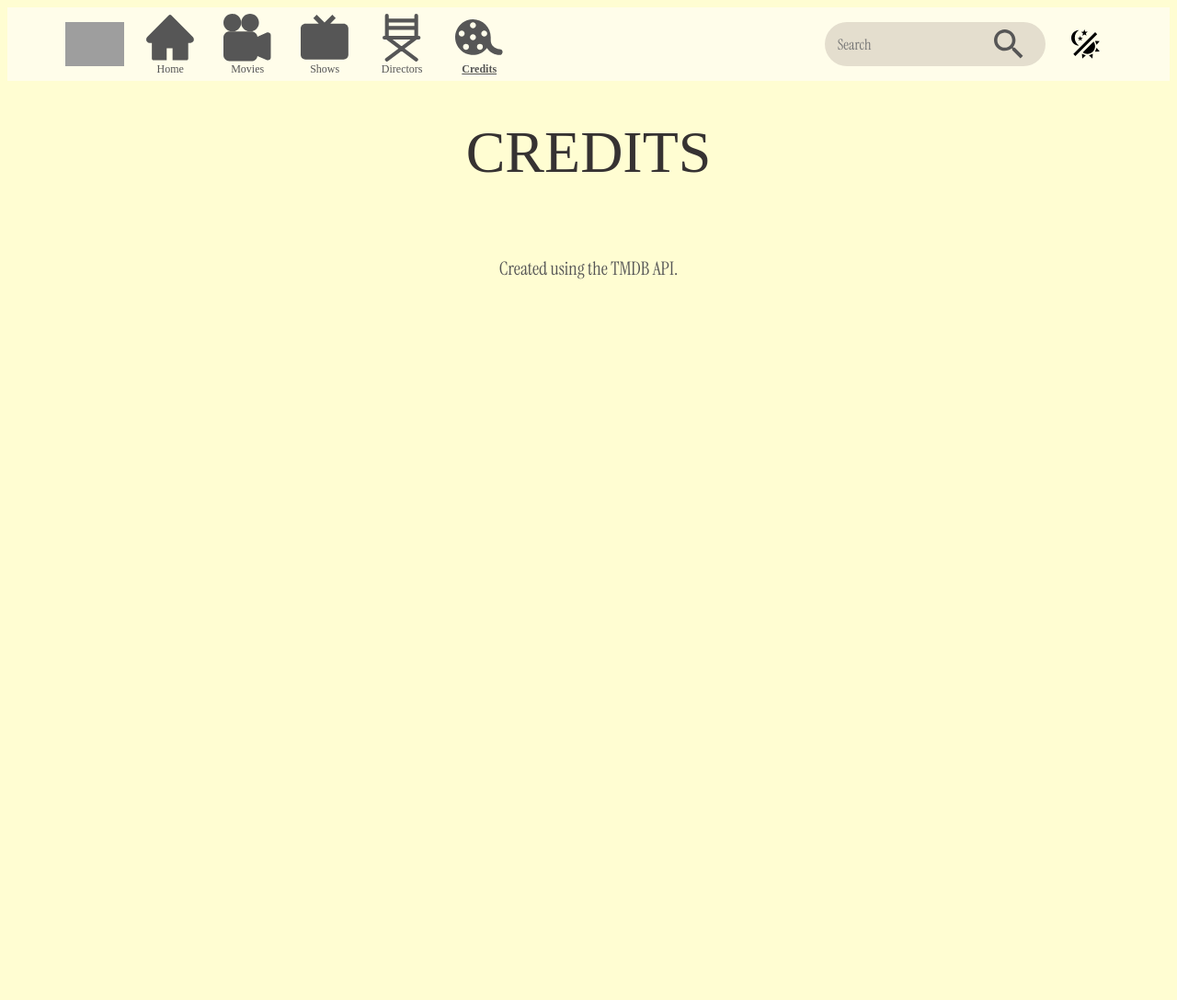
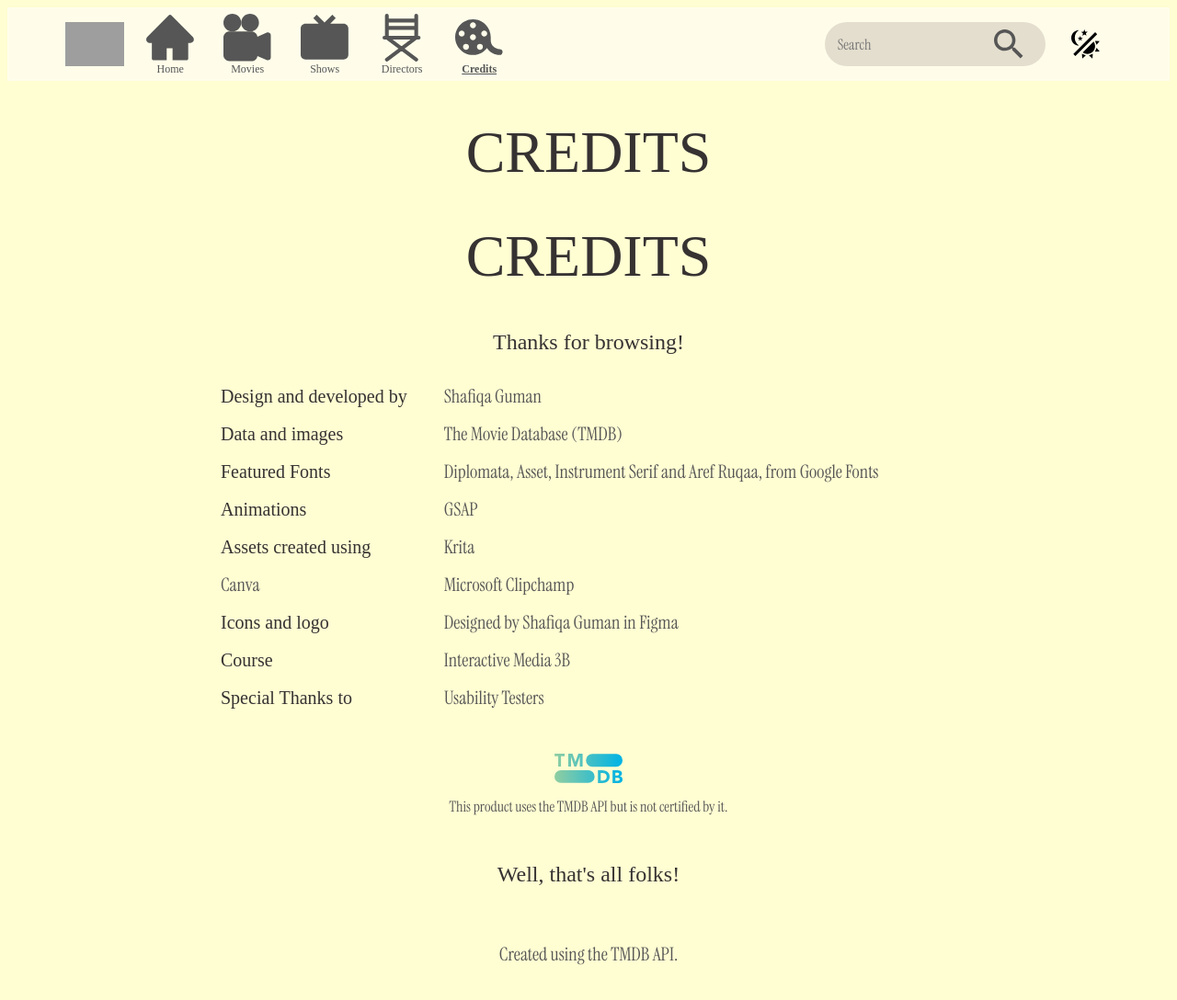
Before and after one commit to ShafiqaG/Scene-It-Website, a plain HTML site: page pages/credits.html in a window 1280 px wide. Shown: the whole page at 92% size. Before the commit the page ends 800 px from the top, so only its background shows below. Drawn offline with Linux system fonts and the light colour scheme; grey boxes are pictures that could not be loaded; a web font is replaced by a local one.

Commit message:
credits page structure

```diff
--- a/pages/credits.html
+++ b/pages/credits.html
@@ -16,6 +16,48 @@
 
     <h1>CREDITS</h1>
 
+    <main id="main">
+  <h1>CREDITS</h1>
+
+  <p class="credits-thanks">Thanks for browsing!</p>
+
+  <dl class="credits-list">
+    <dt>Design and developed by</dt>
+    <dd>Shafiqa Guman</dd>
+
+    <dt>Data and images</dt>
+    <dd>The Movie Database (TMDB)</dd>
+
+    <dt>Featured Fonts</dt>
+    <dd>Diplomata, Asset, Instrument Serif and Aref Ruqaa, from Google Fonts</dd>
+
+    <dt>Animations</dt>
+    <dd>GSAP</dd>
+
+    <dt>Assets created using</dt>
+    <dd>Krita</dd>
+    <dd>Canva</dd>
+    <dd>Microsoft Clipchamp</dd>
+
+    <dt>Icons and logo</dt>
+    <dd>Designed by Shafiqa Guman in Figma</dd>
+
+    <dt>Course</dt>
+    <dd>Interactive Media 3B</dd>
+
+    <dt>Special Thanks to</dt>
+    <dd>Usability Testers</dd>
+
+  </dl>
+
+  <section class="credits-tmdb" aria-label="TMDB attribution">
+    <img src="../assets/The_Movie_Database_Logo_0.svg" alt="The Movie Database (TMDB) logo">
+    <p>This product uses the TMDB API but is not certified by it.</p>
+  </section>
+
+  <p class="credits-signoff">Well, that's all folks!</p>
+</main>
+
     </main>
 
     <footer class="footer" id="footer"></footer>
--- a/stylesheets/styles.css
+++ b/stylesheets/styles.css
@@ -815,3 +815,48 @@ main>p{
     transform: none;
   }
 }
+
+.credits-thanks,
+.credits-signoff{
+  text-align: center;
+  font-family: var(--font-h2);
+  font-size: 1.5rem;
+  color: var(--heading-text);
+}
+
+.credits-list{
+  display: grid;
+  grid-template-columns: max-content 1fr;
+  gap: 1rem 2.5rem;
+  max-width: 50rem;
+  margin: 2rem auto;
+}
+
+.credits-list dt{
+  font-family: var(--font-h2);
+  color: var(--heading-text);
+}
+
+.credits-list dd{
+  margin: 0;
+}
+
+.credits-tmdb{
+  display: flex;
+  flex-direction: column;
+  align-items: center;
+  gap: 1rem;
+  margin: 3rem auto;
+  text-align: center;
+}
+
+.credits-tmdb img{
+  display: block;
+  height: 2rem;
+  width: auto;
+}
+
+.credits-tmdb p{
+  margin: 0;
+  font-size: 1rem;
+}
```
Also changed, not shown: interactions/profiles.js (+0 -7 lines), assets/The_Movie_Database_Logo_0.svg (added).
